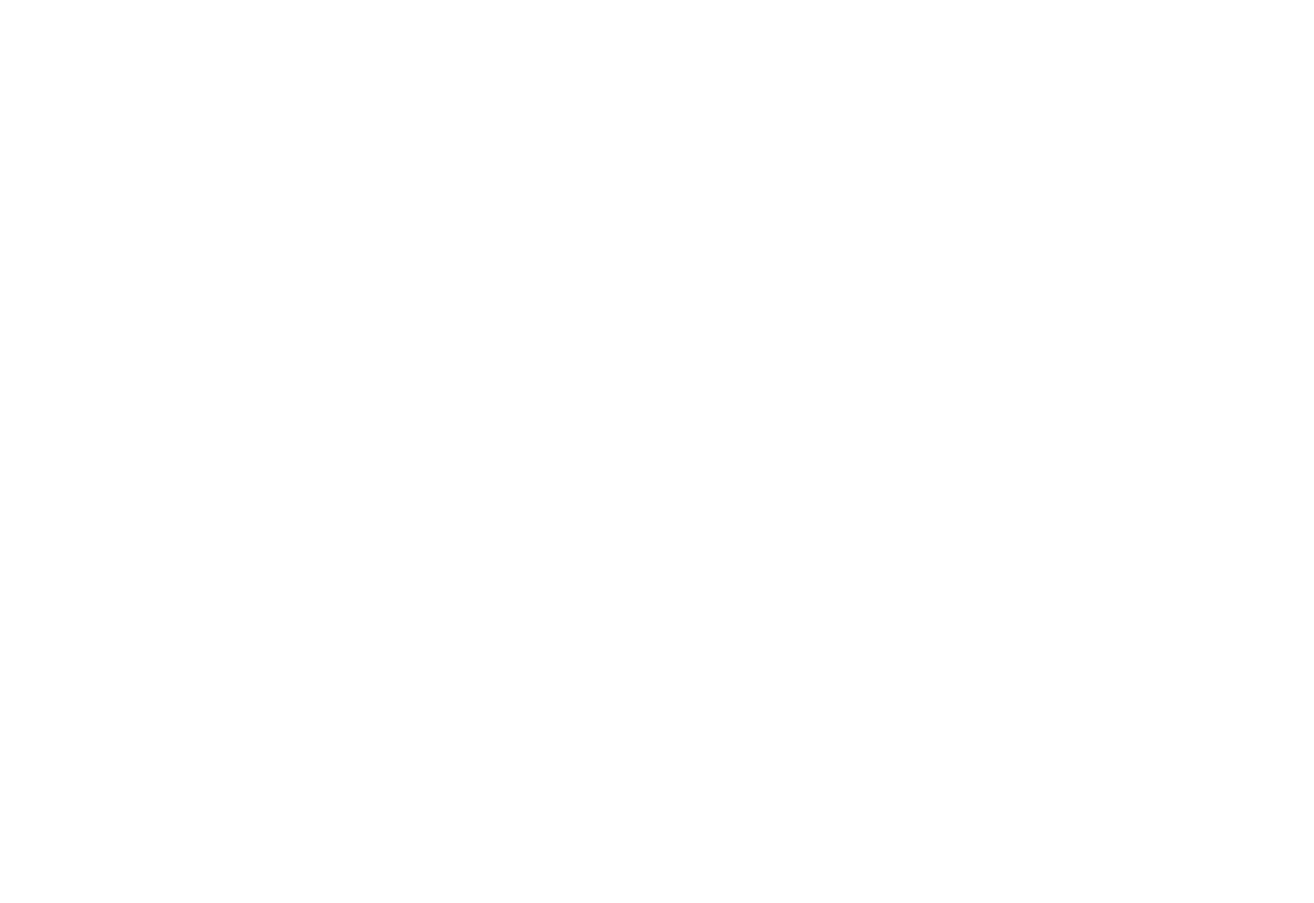
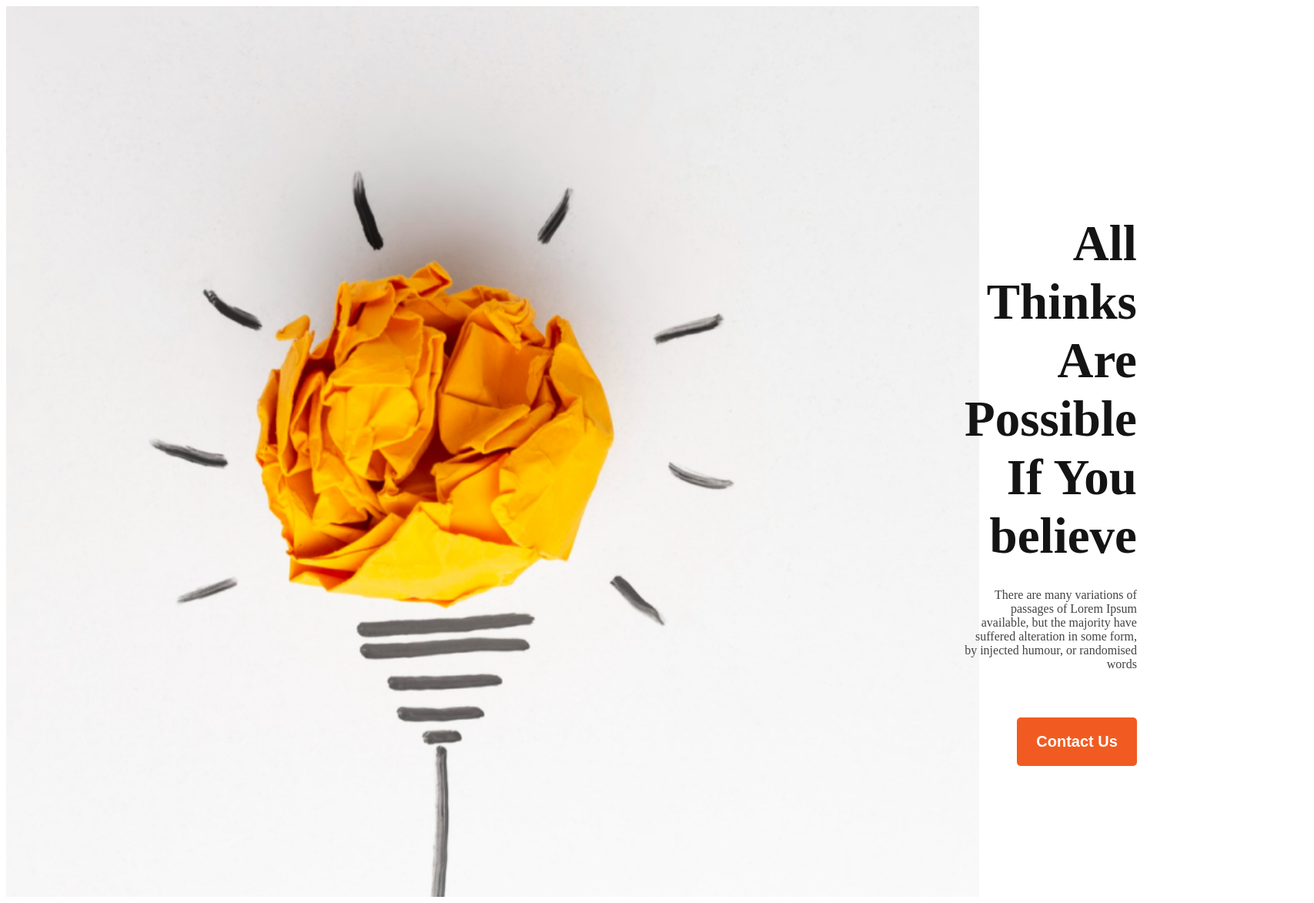
Before and after one commit to webdevelopment092024/new-year-new-me, a plain HTML site: page index.html in a window 1280 px wide. Shown: the whole page at 77% size, 1707 px wide, since content can reach past the window. Before the commit the page ends 800 px from the top, so only its background shows below. Drawn offline with Linux system fonts and the light colour scheme.

Commit message:
header part complete

```diff
--- a/index.html
+++ b/index.html
@@ -7,6 +7,24 @@
     <link rel="stylesheet" href="style.css">
 </head>
 <body>
+    <header>
+        <section>
+            <div class="header-part">
+                <div class="header-part-image">
+                </div>
+                <div class="header-part-text">
+                    <h1>All Thinks Are Possible If You believe</h1>
+                    <p>There are many variations of passages of Lorem Ipsum available, but the majority have suffered alteration in some form, by injected humour, or randomised words</p>
+                    <button class="primary-btn">Contact Us</button>
+                </div>
+            </div>
+        </section>
+    </header>
+    <main>
 
+    </main>
+    <footer>
+
+    </footer>
 </body>
 </html>
--- a/style.css
+++ b/style.css
@@ -0,0 +1,46 @@
+/* duplicate part */
+.primary-btn{
+    border-radius: 5px;
+    background: rgb(241, 91, 34);
+    border: none;
+    color: rgb(255, 255, 255);
+    padding: 20px 25px;
+    color: rgb(255, 255, 255);
+    font-size: 20px;
+    font-weight: 600;
+}
+/* header styles */
+.header-part{
+    background-image: url(images/banner/banner1.png);
+    display: flex;
+    background-repeat: no-repeat;
+    background-size: cover;
+
+}
+
+.header-part-text{
+    padding-left: 1245px;
+    padding-right: 230px;
+    text-align: right;
+}
+.header-part-text h1{
+
+    padding-top: 216px;
+    margin-bottom: 0px;
+    color: rgb(21, 20, 20);
+    font-size: 65px;
+    font-weight: 700;
+    line-height: 76px;
+}
+.header-part-text p{
+
+    margin-top: 30px;
+    margin-bottom: 30px;
+    color: rgb(68, 67, 67);
+    font-size: 16px;
+    font-weight: 400;
+}
+.header-part-text button{
+    margin-bottom: 170px;
+    margin-top: 30px;
+}
```
